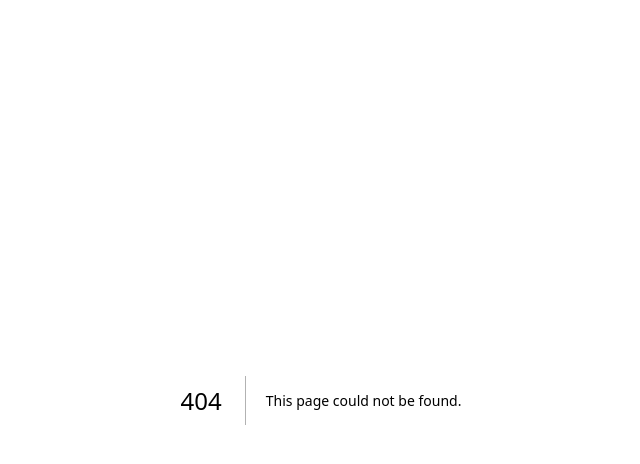
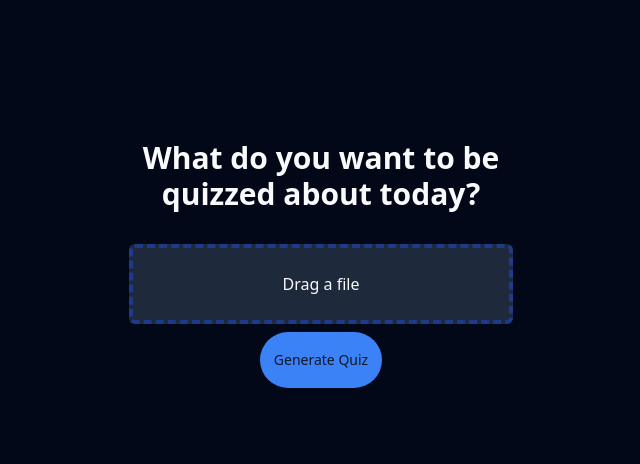
Before and after one commit to rutushah/PrepPilot-AI, a Next.js app: page /quiz/new in a window 1280 px wide. Before the commit this address had no page. Shown: the top 464 px of the page, without its empty margins (319-959 px from the left). Built offline with nearby package versions, Linux system fonts and the light colour scheme.

Commit message:
added progress bar and success image

```diff
--- a/src/app/quiz/QuizSubmission.tsx
+++ b/src/app/quiz/QuizSubmission.tsx
@@ -1,5 +1,7 @@
 import Bar from "@/components/Bar";
 import Image from "next/image";
+import {useReward} from "react-rewards";
+import { useEffect } from "react";
 
 type Props = {
     scorePercentage: number,
@@ -10,19 +12,28 @@
 
 const QuizSubmission = (props: Props) => {
     const {scorePercentage, score, totalQuestions} = props;
+    const {reward} = useReward('rewardId', 'confetti');
+
+    useEffect(() => {
+        if (scorePercentage === 100) {
+            reward();
+        }
+    }, [scorePercentage, reward]);
+
     return (
         <div className="flex flex-col flex-1">
             <main className="py-11 flex flex-col gap-4 items-center flex-1 mt-24">
                 <h2 className="text-3xl font-bold"> Quiz Complete !!!</h2>
                 <p> You scored : {scorePercentage}%</p>
                 { scorePercentage == 100 ?
-                    <div>
+                    <div className="flex flex-col items-center">
                         <p> Congratulations </p>
-                        <div>
+                        <div className="flex justify-center">
                             <Image src = "/images/success.png"
                             alt = "Success Image" width={400}
                             height={400}/>
                         </div>
+                        <span id="rewardId"></span>
                     </div> :
                 <></>}
 
--- /dev/null
+++ b/src/app/quiz/UploadDoc.tsx
@@ -0,0 +1,37 @@
+"use client"
+import { useState } from "react"
+import { Button } from "@/components/ui/button"
+
+const UploadDoc = () => {
+    const [document, setDocument] = useState<Blob | File | null |undefined> (null);
+    const [isLoading, setIsLoading] = useState<boolean>(false);
+
+    const handleSubmit =
+        async (e: React.FormEvent<HTMLFormElement>) =>{
+            e.preventDefault();
+            setIsLoading(true);
+            console.log(document);
+        }
+
+    return (
+        <div className="w-full">
+            <form className="w-full" onSubmit={handleSubmit}>
+                <label htmlFor="document"
+                className="bg-secondary w-full flex h-20
+                rounded-md border-4 border-dashed
+                border-blue-900 relative">
+                    <div className="absolute inset-0 m-auto
+                    flex justify-center items-center">
+                        {document && document?.name ? document.name : "Drag a file"}
+                    </div>
+                    <input type = "file" id="document"
+                    className="relative block w-full h-full z-50 opacity-0"
+                    onChange={(e) => setDocument(e?.target?.files?.[0])}/>
+                </label>
+                <Button size="lg" className="mt-2" type="submit"> Generate Quiz</Button>
+            </form>
+        </div>
+    )
+}
+
+export default UploadDoc
--- /dev/null
+++ b/src/app/quiz/new/page.tsx
@@ -0,0 +1,15 @@
+import UploadDoc from "../UploadDoc";
+
+const page = () => {
+    return (
+        <div className="flex flex-col flex-1">
+            <main className="py-11 flex flex-col text-center
+            gap-4 items-center flex-1 mt-24">
+                <h2 className="text-3xl font-bold mb-4"> What do you want to be quizzed about today? </h2>
+                <UploadDoc/>
+            </main>
+        </div>
+    )
+}
+
+export default page;
--- a/src/app/quiz/page.tsx
+++ b/src/app/quiz/page.tsx
@@ -6,6 +6,8 @@
 import { ChevronLeft, X } from "lucide-react";
 import ResultCard from "./ResultCard";
 import QuizSubmission from "./QuizSubmission";
+
+
 
 const questions = [
     {
@@ -73,7 +75,11 @@
     const [submitted, setSubmitted] = useState<boolean>(false);
 
     const handleNext =() =>{
+        console.log("START/NEXT BUTTON CLICKED");
+        console.log("started before:", started);
+
         if(!started){
+            console.log("setting started to true");
             setStarted(true);
             return;
         }
--- a/src/components/ui/button.tsx
+++ b/src/components/ui/button.tsx
@@ -50,28 +50,40 @@
 }
 
 export const spanVariants = cva(
-  ["absolute", "h-14", "bottom-[-7px]", "w-full",
-    "border-2", "left-0", "z-0"], {
+  [
+    "absolute",
+    "h-14",
+    "bottom-[-7px]",
+    "w-full",
+    "border-2",
+    "left-0",
+    "z-0",
+  ],
+  {
     variants: {
       variant: {
         default: "hidden",
-          destructive:
-            "hidden",
-          outline:
-            "hidden",
-          secondary:
-            "hidden",
+        destructive: "hidden",
+        outline: "hidden",
+        secondary: "hidden",
         ghost: "hidden",
         link: "hidden",
+
         neo: "border-blue-900 bg-primary-shadow",
-          neoOutline: "bg-[#6366a7 border-[#6366F6]",
-          neoSuccess: "bg-green-500 bg-green-600",
-          neoDanger: "bg-red-500 bg-red-600",
+
+        neoOutline:
+          "bg-[#6366a7] border-[#6366F6]",
+
+        neoSuccess:
+          "bg-green-600 border-green-600",
+
+        neoDanger:
+          "bg-red-600 border-red-600",
       },
     },
-      defaultVariants:{
+    defaultVariants: {
       variant: "default",
-      }
+    },
   }
 )
 
```
Also changed, not shown: public/images/success.png (renamed from images/success.png), 1 other file (tests, documents, lock files or other folders). Lines whose indentation alone changed are shown as unchanged.
